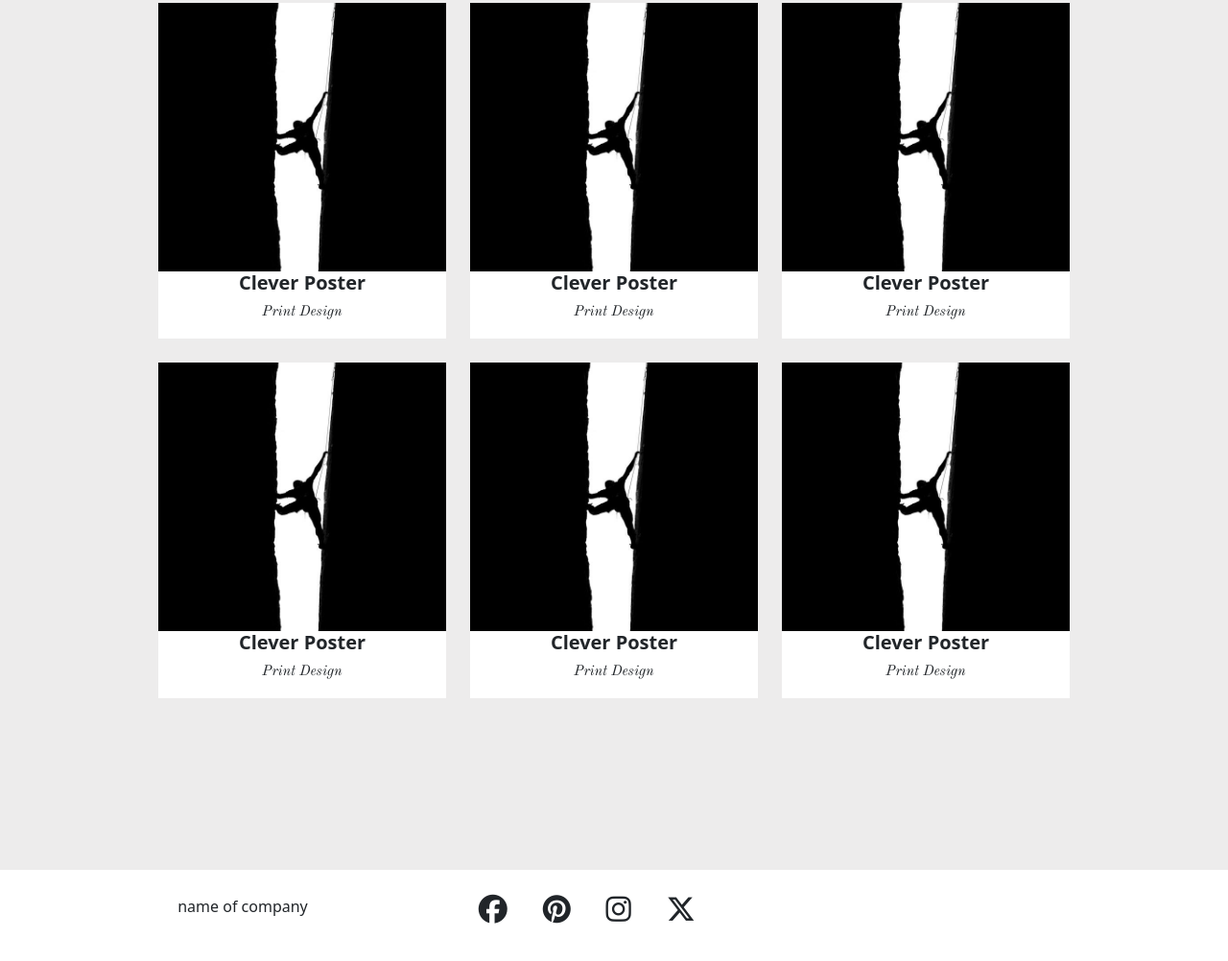
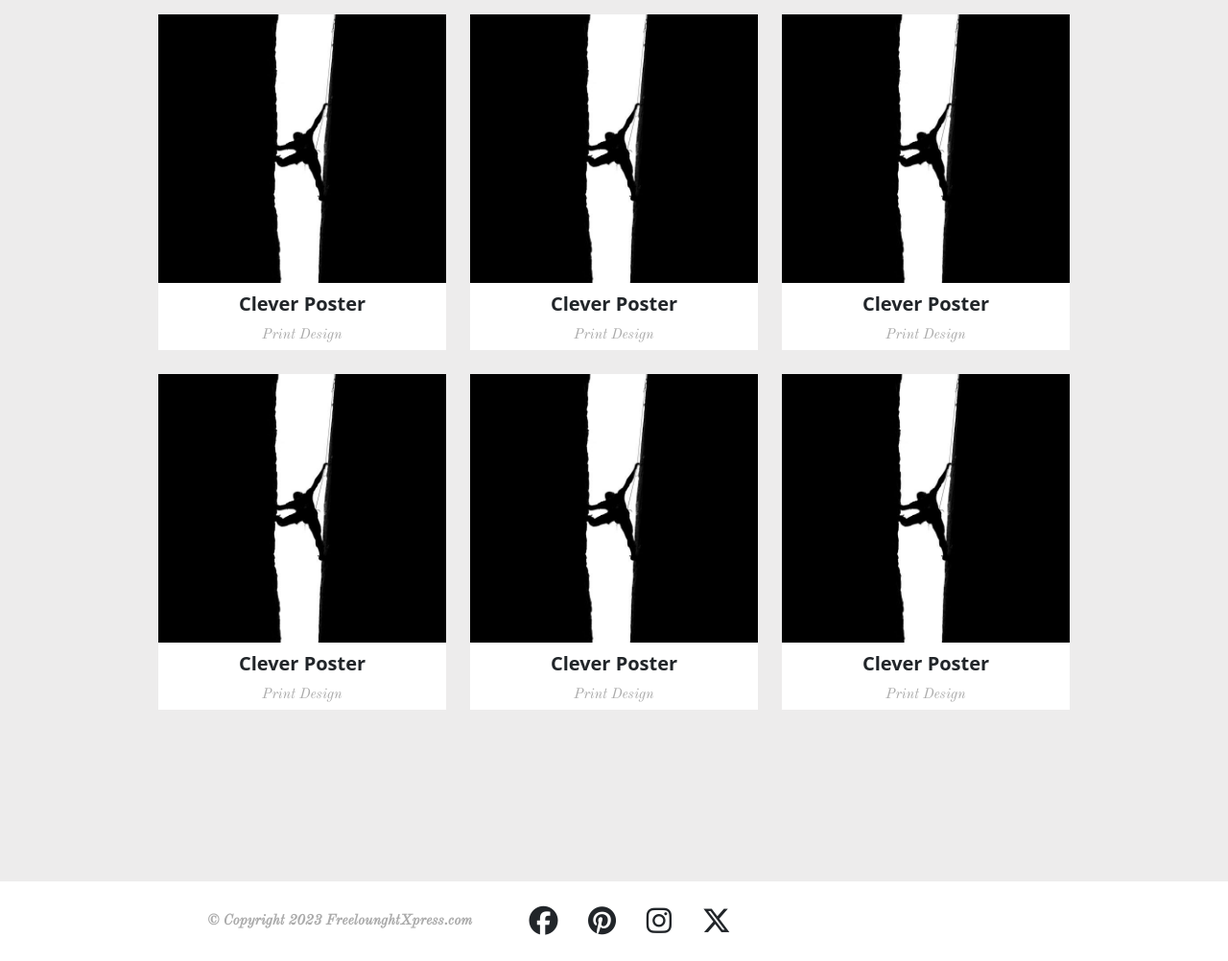
Before and after one commit to Rotkiw4niW/js-preworkk, a website: page index.html in a window 1280 px wide. Shown: the part 1644-2646 px from the top of the page at 96% size. Drawn offline with nearby package versions, Linux system fonts and the light colour scheme.

Commit message:
finish task

```diff
--- a/index.html
+++ b/index.html
@@ -73,8 +73,8 @@
 </div>
     </section>
     <footer>
-        <div class="company-name">name of company</div>
-        <div class="social-media-icons"><i class="fa-brands fa-facebook"></i><i class="fa-brands fa-pinterest"></i><i class="fa-brands fa-instagram"></i><i class="fa-brands fa-x-twitter"></i></div>
+        <div class="company-name">&copy Copyright 2023 FreelounghtXpress.com</div>
+        <div class="social-media-icons"><i class="fa-brands fa-facebook"></i><i class="fa-brands fa-pinterest"></i><i class="fa-brands fa-instagram" ></i><i class="fa-brands fa-x-twitter" ></i></div>
     </footer>
 </body>
 <script src="/js/script.js"> </script>
--- a/sass/style.scss
+++ b/sass/style.scss
@@ -17,11 +17,13 @@ h2{
 h4{
     font-size: 20px;
     font-weight: bold;
+    margin: 10px;
 }
 
 p{
 font-family: $hello-and-h5-font;
 font-size: 15px;
+color: rgb(171, 171, 171);
 }
 
 //nav & header
@@ -131,12 +133,20 @@ gap: 10%;
 footer{
     display: flex;
     padding: 2%;
-    justify-content:space-evenly;
+    justify-content: center;
+    align-items: center;
 }
 .social-media-icons{
-    width: 50%;
+    width: 43%;
 }
 .social-media-icons > i{
     font-size: 30px;
     margin: 0 3%;
 }
+.company-name{
+    font-family: "Old Standard TT", serif;
+    font-weight: bold;
+    font-size: 15px;
+    color: #ababab;
+    width: 26%;
+}
```
Also changed, not shown: css/style.css, 1 other file.
